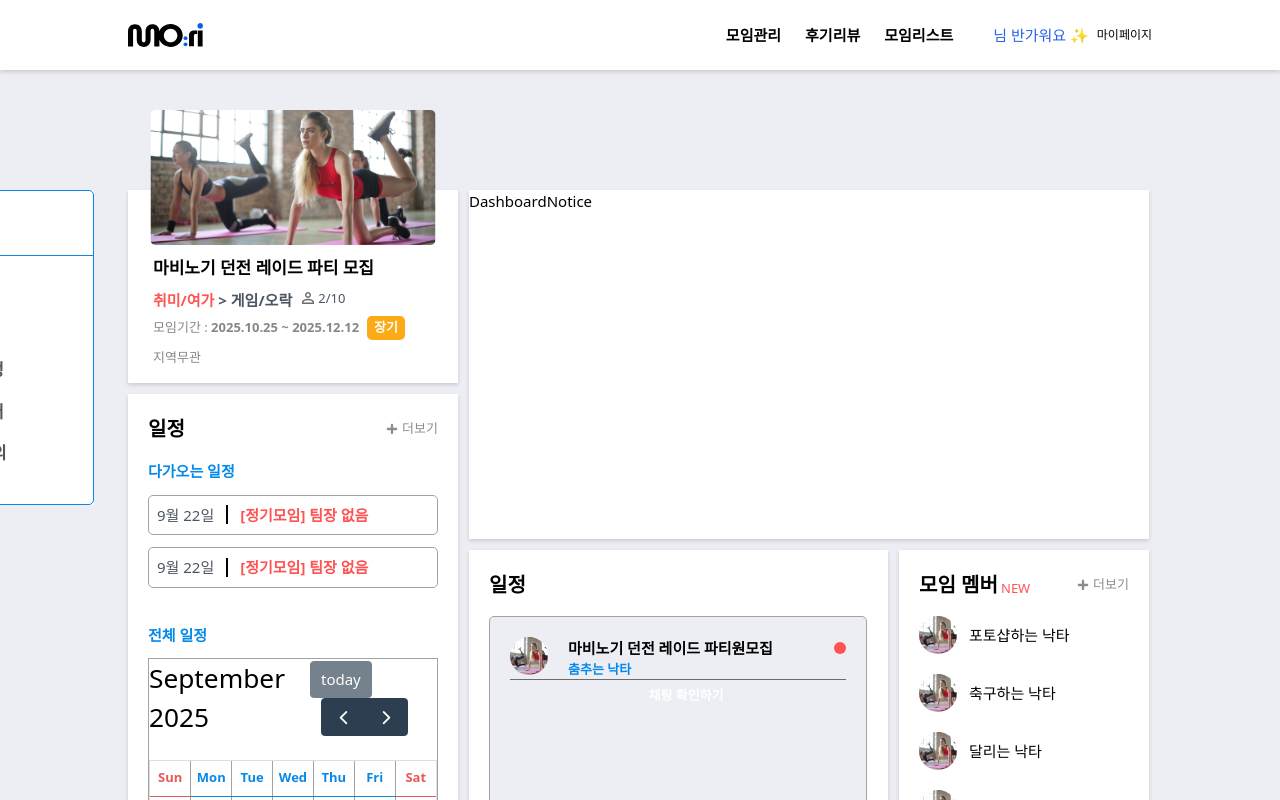
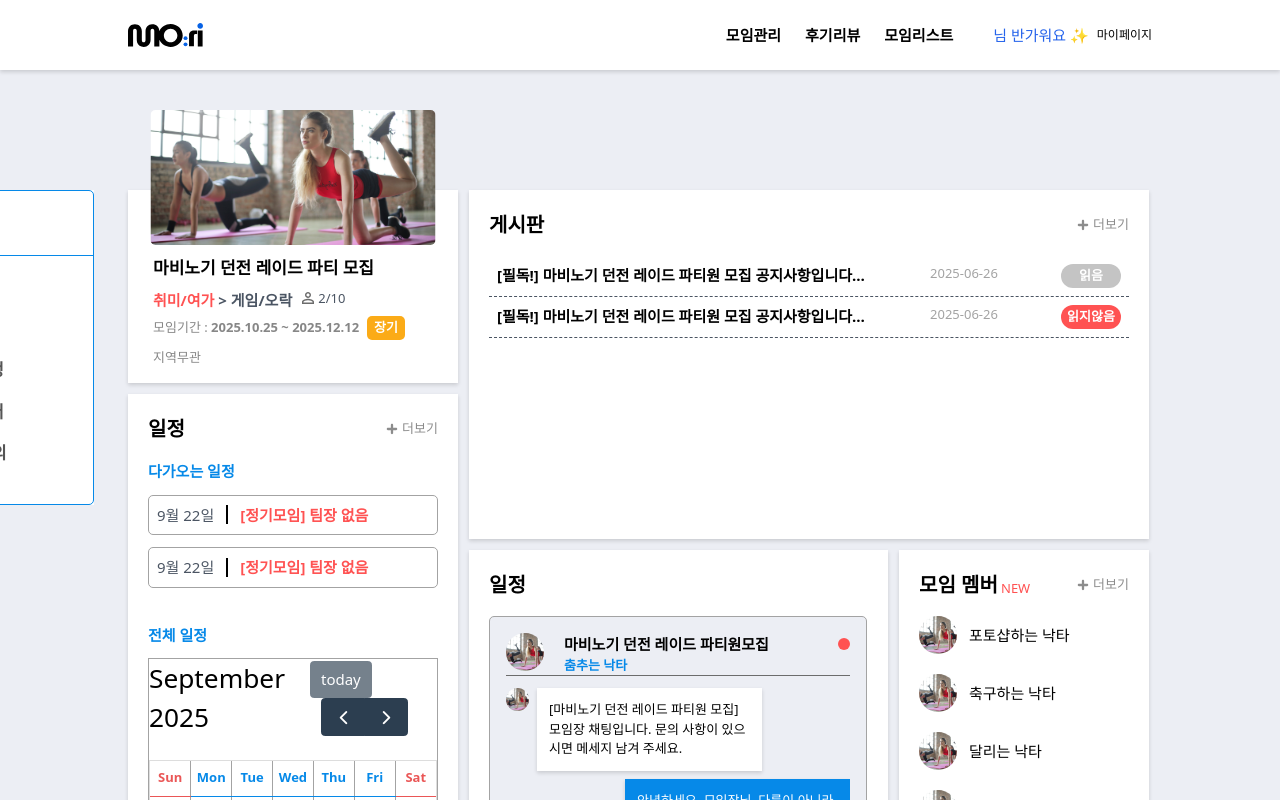
Before and after one commit to sbk283/mo_ri, a React (Vite) app: page /groupdashboard/1 in a window 1280 px wide. Built offline with nearby package versions, Linux system fonts and the light colour scheme; no server answers.

Commit message:
[docs] 모임 대시보드 게시판과 채팅 스타입 완료

```diff
--- a/src/components/dashboard/DashboardChat.tsx
+++ b/src/components/dashboard/DashboardChat.tsx
@@ -7,8 +7,9 @@ const DashboardChat = () => {
       <div className="flex justify-between mb-4">
         <p className="text-xl font-bold">일정</p>
       </div>
-      {/* 채팅 */}
-      <div className="w-[378px] h-[303px] bg-[#ECEEF4] border border-[#A3A3A3] rounded-[5px] p-5">
+      {/* 채팅컨테이너 */}
+      <div className="relative w-[378px] h-[303px] bg-[#ECEEF4] border border-[#A3A3A3] rounded-[5px] p-4 overflow-hidden">
+        {/* 상단 */}
         <div className="flex justify-between  border-b">
           <div className="flex gap-5">
             <div className="w-[38px] h-[38px] rounded-[50%] overflow-hidden ">
@@ -23,14 +24,31 @@ const DashboardChat = () => {
             <span className="w-[12px] h-[12px] rounded-[50%] bg-[#FF5252] inline-block"></span>
           </div>
         </div>
-        <div>
+        <div className="py-3 flex flex-col gap-2 h-[180px] overflow-hidden">
           {/* 상대방 채팅 */}
-          <div></div>
+          <div className="flex justify-start gap-2">
+            <div className="w-[23px] h-[23px] rounded-[50%] overflow-hidden ">
+              <img className="w-full h-full object-cover" src="/bruce.jpg" alt="프로필사진" />
+            </div>
+            <div className="p-3 max-w-[225px] bg-white shadow-card text-sm">
+              <p>
+                [마비노기 던전 레이드 파티원 모집] 모임장 채팅입니다. 문의 사항이 있으시면 메세지
+                남겨 주세요.
+              </p>
+            </div>
+          </div>
           {/* 내채팅 */}
-          <div></div>
+          <div className="flex justify-end">
+            <div className="p-3 max-w-[225px] bg-brand shadow-card">
+              <p className="text-sm text-white">
+                안녕하세요, 모임장님. 다름이 아니라 제가 이번 모임에서는 잠깐 쉬어야할것같아요. 온
+                몸이 아프네요.
+              </p>
+            </div>
+          </div>
         </div>
-        <Link to={'/chat'}>
-          <button className="w-[352px] h-[32px] rounded-sm text-white font-bold text-sm">
+        <Link to={'/chat'} className="absolute bottom-3">
+          <button className="w-[345px] h-[32px] bg-brand rounded-sm text-white font-bold text-sm">
             채팅 확인하기
           </button>
         </Link>
--- a/src/components/dashboard/DashboardNotice.tsx
+++ b/src/components/dashboard/DashboardNotice.tsx
@@ -1,5 +1,41 @@
+import { Link } from 'react-router-dom';
+
 const DashboardNotice = () => {
-  return <div>DashboardNotice</div>;
+  return (
+    <div className="p-5">
+      {/* 제목 */}
+      <div className="flex justify-between mb-4 relative">
+        <p className="text-xl font-bold">게시판</p>
+        <Link to={'/groupcontent/:id'} className="flex gap-1 items-center text-[#8C8C8C] text-sm">
+          <img src="/plus_gray.svg" alt="더보기" />
+          더보기
+        </Link>
+      </div>
+      {/* 내용 */}
+      <div className="flex flex-col">
+        <div>
+          <div className="flex justify-between border-b border-dashed border-gray-600 p-2">
+            <p className="w-[370px] truncate font-bold">
+              [필독!] 마비노기 던전 레이드 파티원 모집 공지사항입니다. 아래 글을 잘 확인해주세요.
+            </p>
+            <p className="text-gray-300 text-sm">2025-06-26</p>
+            <span className="w-[60px] h-[24px] bg-[#C4C4C4]  rounded-full font-bold text-white text-sm flex items-center justify-center">
+              읽음
+            </span>
+          </div>
+          <div className="flex justify-between border-b border-dashed border-gray-600 p-2">
+            <p className="w-[370px] truncate font-bold">
+              [필독!] 마비노기 던전 레이드 파티원 모집 공지사항입니다. 아래 글을 잘 확인해주세요.
+            </p>
+            <p className="text-gray-300 text-sm">2025-06-26</p>
+            <span className="w-[60px] h-[24px] bg-[#FF5252]  rounded-full font-bold text-white  text-sm flex items-center justify-center">
+              읽지않음
+            </span>
+          </div>
+        </div>
+      </div>
+    </div>
+  );
 };
 
 export default DashboardNotice;
--- a/src/components/main/AiGroupsSection.tsx
+++ b/src/components/main/AiGroupsSection.tsx
@@ -349,7 +349,7 @@ export default function AiGroupsSection() {
           <div className="flex items-center justify-between">
             <div className="flex items-center gap-4">
               <p className="font-semibold text-xxl">나만의 취향 맞춤 모임!</p>
-              <Link to="/grouplist" className="flex items-center text-sm gap-1 pb-1">
+              <Link to="/grouplist" className="flex items-center text-sm gap-1 pt-1">
                 <img src={Plus} alt="" aria-hidden="true" />
                 더보기
               </Link>
@@ -365,10 +365,10 @@ export default function AiGroupsSection() {
                     aria-pressed={isActive}
                     onClick={() => setActive(f.key)}
                     className={[
-                      'py-1 rounded-[5px] text-[16px] border w-[128px]',
+                      'py-1 rounded-[5px] font-bold border w-[128px]',
                       isActive
-                        ? 'bg-blue-500 text-white border-blue-500'
-                        : 'bg-white text-blue-600 border-blue-400 hover:bg-blue-50',
+                        ? 'bg-brand text-white border-brand'
+                        : 'bg-white text-brand border-brand hover:bg-blue-50',
                     ].join(' ')}
                   >
                     {f.label}
```
